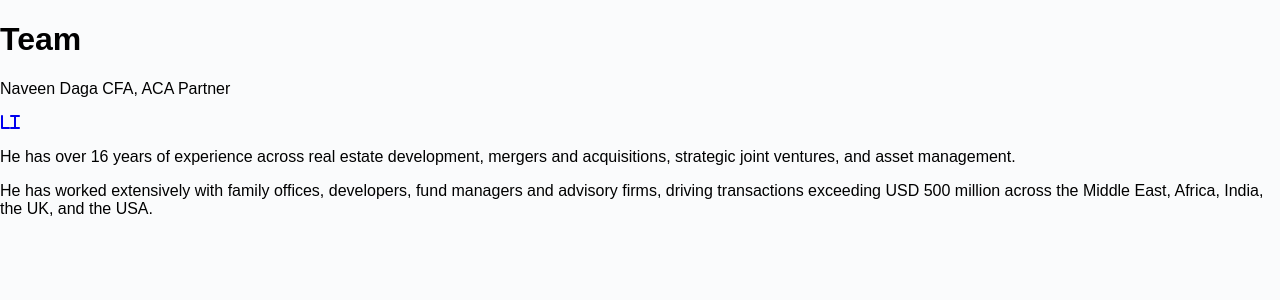
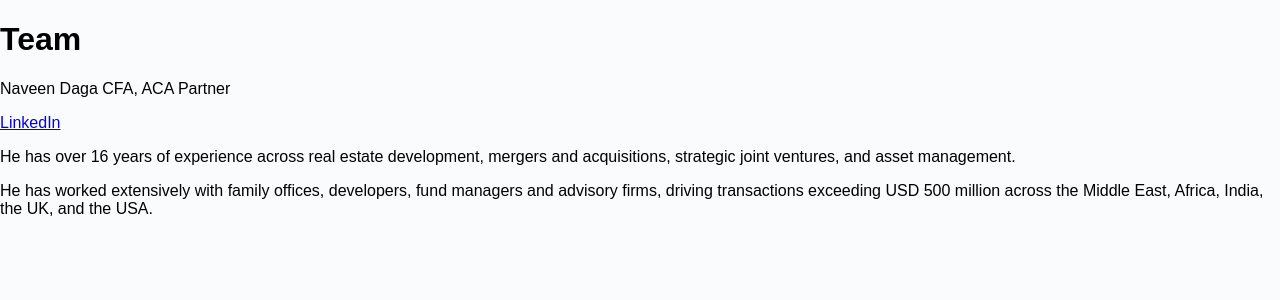
Before and after one commit to ashish161/naveen, a Jekyll site: the page built from _sections/03-team.md, in a window 1280 px wide. Shown: the top 300 px of the page. Built offline with Jekyll 4.4.1, drawn with Linux system fonts in a browser that asks for light colours.

Commit message:
Added fa-linkedin-square 1

```diff
--- a/_sections/03-team.md
+++ b/_sections/03-team.md
@@ -9,7 +9,7 @@
 # Team
 Naveen Daga CFA, ACA Partner
 
-<a href="https://www.linkedin.com/in/navindaga/" target="_blank" aria-label="LinkedIn"><i class="fab fa-linkedin-square">Li</i></a>
+<a href="https://www.linkedin.com/in/navindaga/" target="_blank" aria-label="LinkedIn">LinkedIn<i class="fab fa-linkedin-square"></i></a>
 
 He has over 16 years of experience across real estate development, mergers and acquisitions, strategic joint ventures, and asset management.
 
```
Also changed, not shown: 3 other files.
